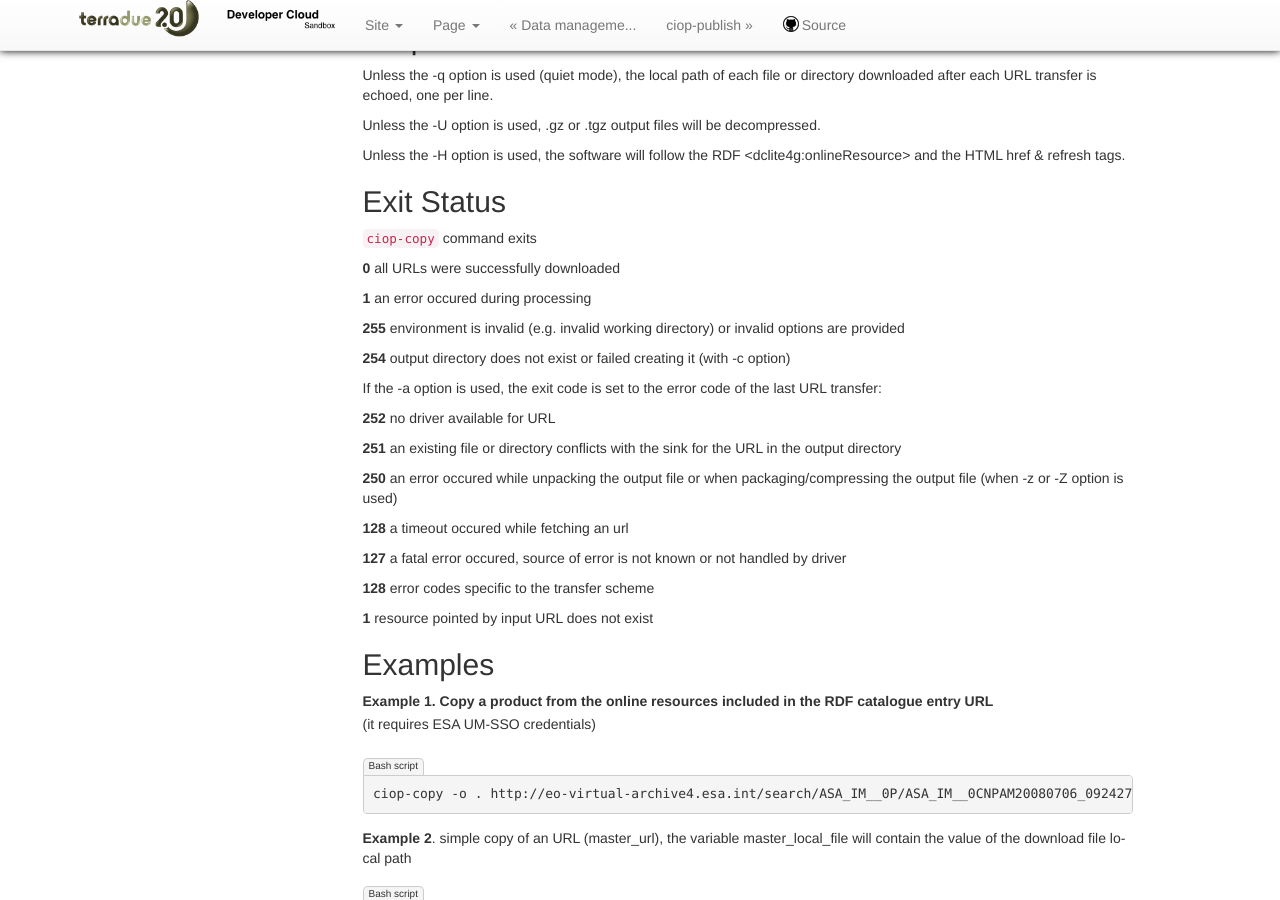
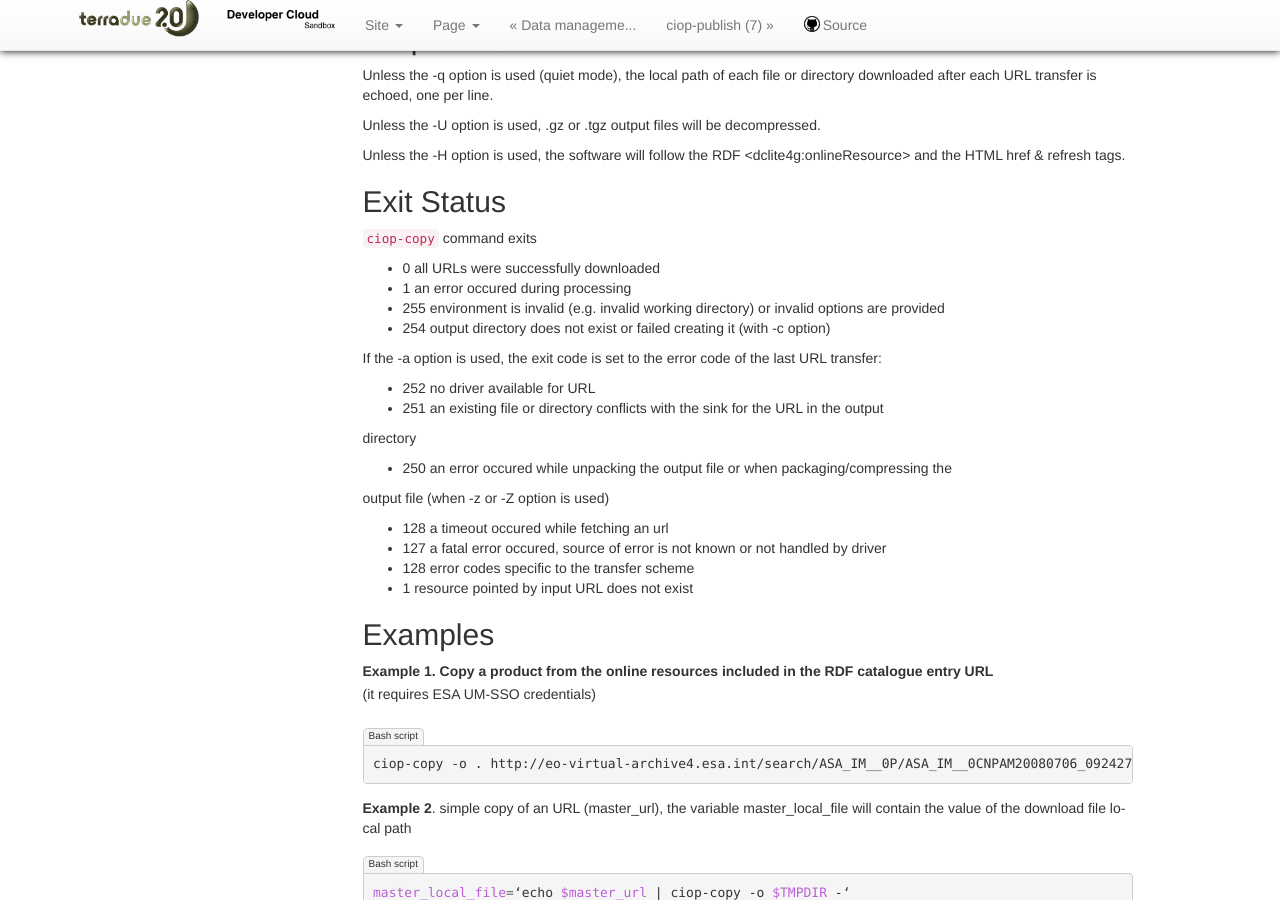
Before and after one commit to Terradue/doc-developer-sandbox, a Sphinx documentation site: the page built from source/reference/man/bash_commands_functions/data/ciop-copy.rst, in a window 1280 px wide and 900 px high, scrolled down 1341 px. Built offline with Sphinx 7.4.7, drawn with Linux system fonts in a browser that asks for light colours; pages that are not in the unit, such as notebooks, are missing from menus; some of the changed text lies outside the part shown.

Commit message:
Data management command reference fixes

```diff
--- a/source/reference/man/bash_commands_functions/data/ciop-copy.rst
+++ b/source/reference/man/bash_commands_functions/data/ciop-copy.rst
@@ -1,5 +1,5 @@
-ciop-copy
-=========
+ciop-copy (7)
+=============
 
 Synopsis
 --------
@@ -87,31 +87,31 @@
 
 ``ciop-copy`` command exits
 
-**0** all URLs were successfully downloaded
+* 0 all URLs were successfully downloaded
 
-**1** an error occured during processing
+* 1 an error occured during processing
 
-**255** environment is invalid (e.g. invalid working directory) or invalid options are provided
+* 255 environment is invalid (e.g. invalid working directory) or invalid options are provided
 
-**254** output directory does not exist or failed creating it (with -c option)
+* 254 output directory does not exist or failed creating it (with -c option)
 
 If the -a option is used, the exit code is set to the error code of the last URL transfer:
 
-**252** no driver available for URL
+* 252 no driver available for URL
 
-**251** an existing file or directory conflicts with the sink for the URL in the output
+* 251 an existing file or directory conflicts with the sink for the URL in the output
 directory
 
-**250** an error occured while unpacking the output file or when packaging/compressing the
+* 250 an error occured while unpacking the output file or when packaging/compressing the
 output file (when -z or -Z option is used)
 
-**128** a timeout occured while fetching an url
+* 128 a timeout occured while fetching an url
 
-**127** a fatal error occured, source of error is not known or not handled by driver
+* 127 a fatal error occured, source of error is not known or not handled by driver
 
-**128** error codes specific to the transfer scheme
+* 128 error codes specific to the transfer scheme
 
-**1** resource pointed by input URL does not exist
+* 1 resource pointed by input URL does not exist
 
 Examples
 --------
```
Also changed, not shown: source/reference/man/bash_commands_functions/data/ciop-publish.rst (+8 -8 lines).
